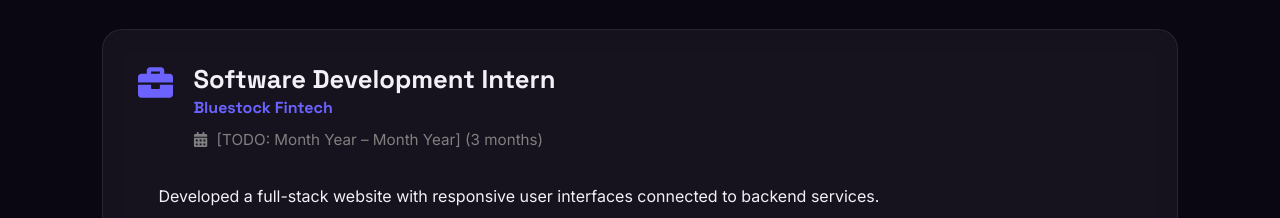
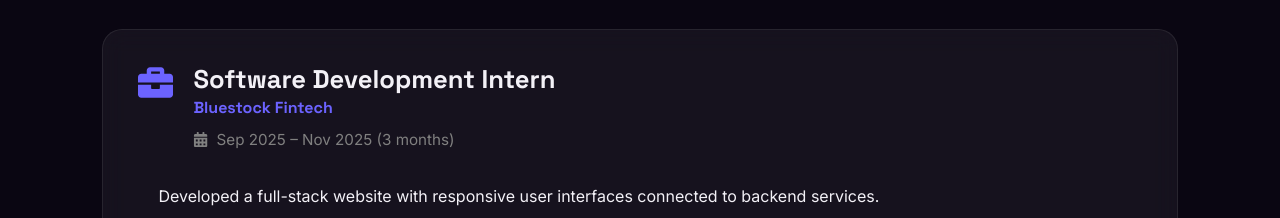
Before and after one commit to payalgupta2005/Portfolio, a React (Create React App) app: page / in a window 1280 px wide. Shown: the part 4191-4409 px from the top of the page. Built offline with nearby package versions, Linux system fonts and the light colour scheme.

Commit message:
update exp.

```diff
--- a/src/components/Experience.js
+++ b/src/components/Experience.js
@@ -42,7 +42,7 @@ const experiences = [
   {
     role: "Software Development Intern",
     company: "Bluestock Fintech",
-    period: "[TODO: Month Year – Month Year] (3 months)",
+    period: "Sep 2025 – Nov 2025 (3 months)",
     points: [
       "Developed a full-stack website with responsive user interfaces connected to backend services.",
       "Designed and built RESTful APIs and integrated them with the frontend for dynamic data handling.",
```
